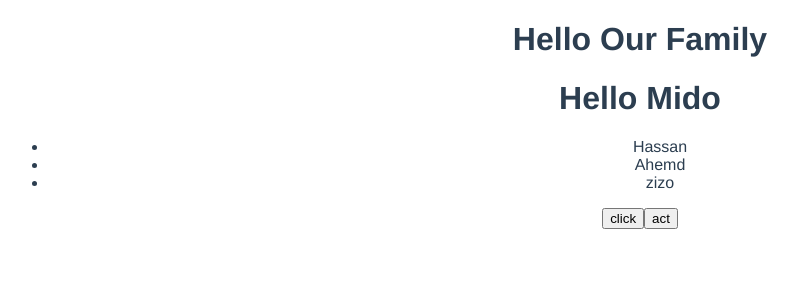
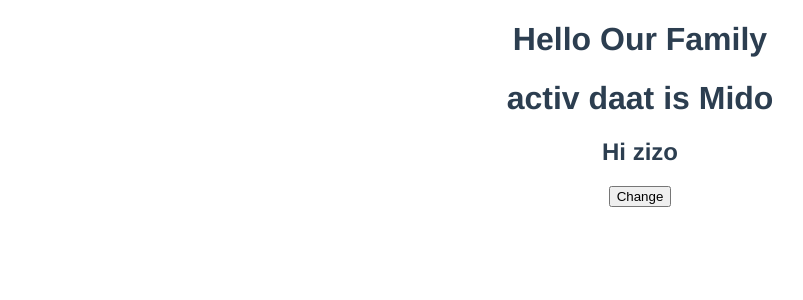
Before and after one commit to Hassan-Abd-El-Aziz/Vue-CLI-Revision, a Vue app: page /#/ in a window 1280 px wide. Shown: the top 300 px of the page, without its empty margins (0-803 px from the left). Built offline with nearby package versions, Linux system fonts and the light colour scheme.

Commit message:
slot - Hoocks - emit

```diff
--- a/src/components/MyStudents.vue
+++ b/src/components/MyStudents.vue
@@ -1,23 +1,20 @@
 <template>
-  <h1>Hello {{ nam }} {{ act }}</h1>
-  <ul>
-    <li v-for="(stude, i) in st" :key="i">{{ stude }}</li>
-  </ul>
-  <button @click="delet">click</button>
-  <button @click="activ != activ">act</button>
+  <h1>activ daat is {{ name }}</h1>
+  <slot name="slotName"></slot>
+  <button @click="update">Change</button>
 </template>
+
 <script>
 export default {
   data() {
     return {
-      data: this.st,
       activ: this.act,
     };
   },
-  props: ["st", "nam", "act"],
+  props: ["name"],
   methods: {
-    delet() {
-      this.data.pop();
+    update() {
+      this.$emit("update", "zizo");
     },
   },
 };
--- a/src/views/HomeView.vue
+++ b/src/views/HomeView.vue
@@ -1,7 +1,14 @@
 <template>
   <div class="home">
     <h1>Hello Our Family</h1>
-    <Students :st="students" :nam="name" />
+    <students :name="name" @update="changact($event)">
+      <template #slotTitle>
+        <h2>Hi from slot</h2>
+      </template>
+      <template #slotName>
+        <h2>Hi zizo</h2>
+      </template>
+    </students>
   </div>
 </template>
 
@@ -10,12 +17,46 @@ import Students from "@/components/MyStudents";
 export default {
   data() {
     return {
-      students: ["Hassan", "Ahemd", "zizo"],
       name: "Mido",
+      activ: false,
     };
   },
   components: {
     Students,
   },
+  methods: {
+    changact(data) {
+      if (this.name === "mido") {
+        this.name = data;
+      } else {
+        this.name = "mido";
+      }
+    },
+  },
+  //Hocks
+  beforeCreate() {
+    alert("Hello");
+  },
+  created() {
+    console.log("created");
+  },
+  beforeMount() {
+    alert("BMount");
+  },
+  mounted() {
+    console.log("mounted");
+  },
+  beforeUpdate() {
+    alert("update");
+  },
+  updated() {
+    console.log("updated");
+  },
+  beforeUnmount() {
+    alert("delet");
+  },
+  unmounted() {
+    console.log("Deleted");
+  },
 };
 </script>
```
